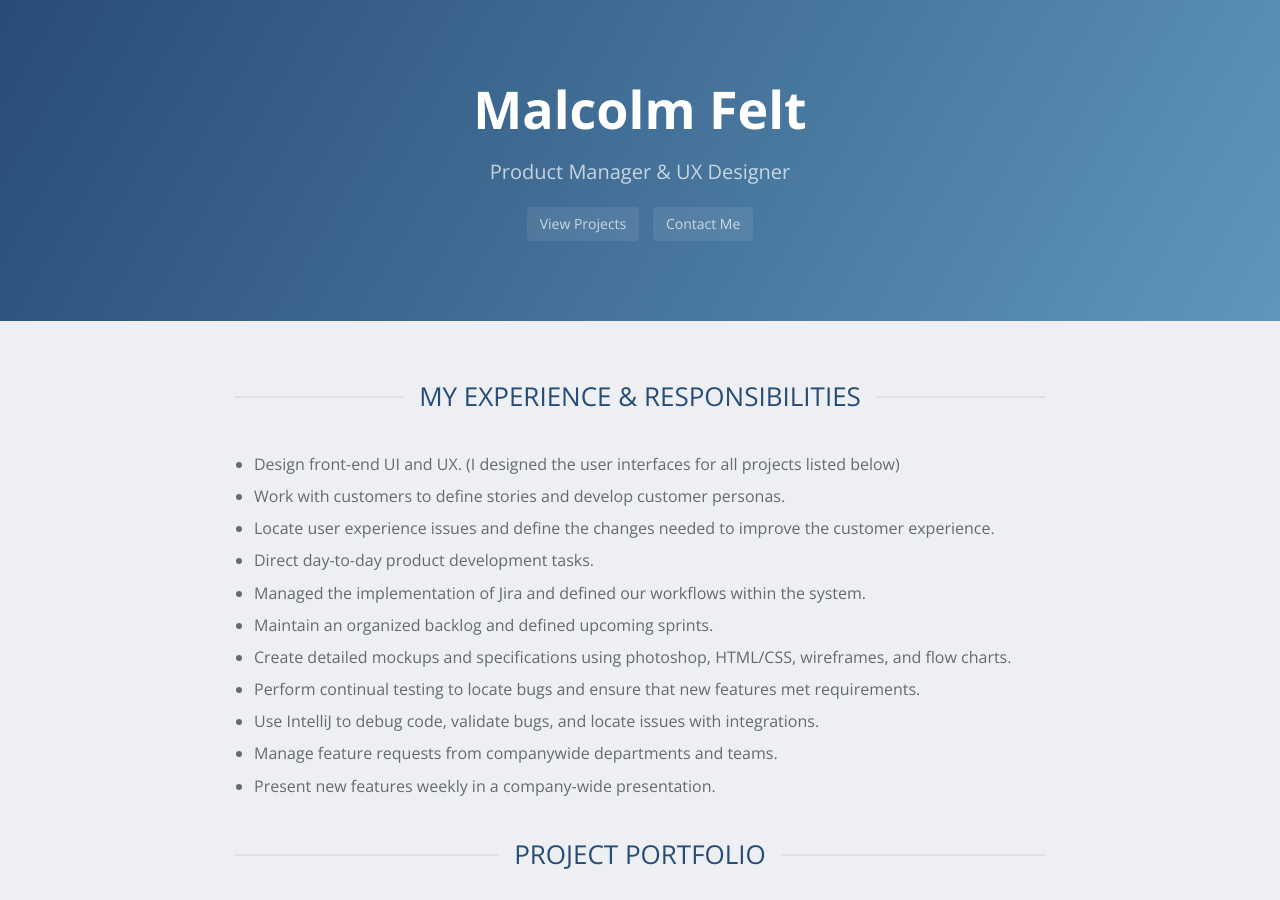
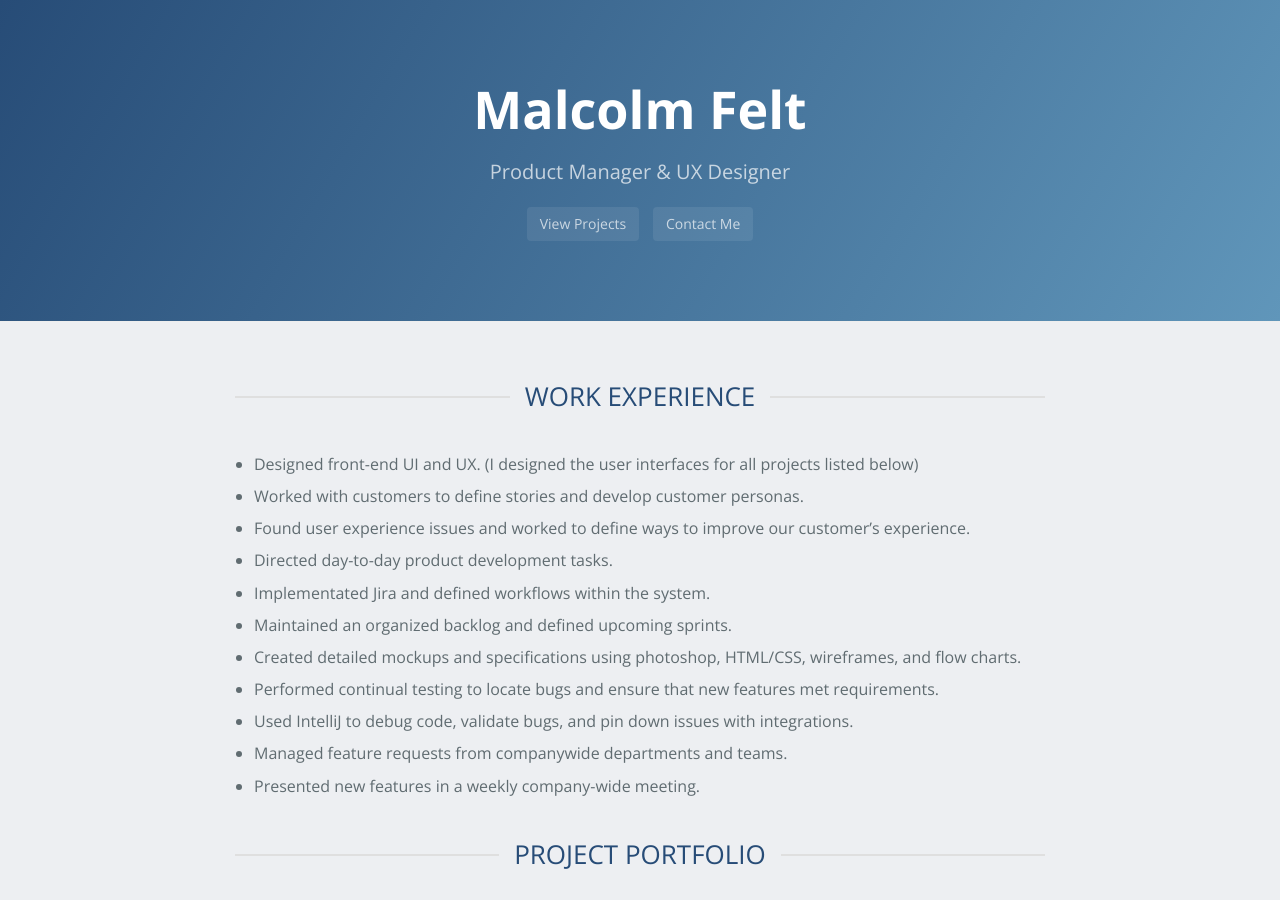
Before and after one commit to mfelt/mfelt.github.io, a Jekyll site: the page built from index.md, in a window 1280 px wide and 900 px high. Built offline with Jekyll 4.4.1, drawn with Linux system fonts in a browser that asks for light colours; nearby versions of some CDN libraries; our own code applies the rules of GitHub Pages for plain Markdown files.

Commit message:
Update index.md

```diff
--- a/index.md
+++ b/index.md
@@ -1,16 +1,16 @@
-{% include h2 text="My Experience & Responsibilities" %}
+{% include h2 text="Work Experience" %}
 
-- Design front-end UI and UX. (I designed the user interfaces for all projects listed below)
-- Work with customers to define stories and develop customer personas.
-- Locate user experience issues and define the changes needed to improve the customer experience.
-- Direct day-to-day product development tasks.
-- Managed the implementation of Jira and defined our workflows within the system.
-- Maintain an organized backlog and defined upcoming sprints.
-- Create detailed mockups and specifications using photoshop, HTML/CSS, wireframes, and flow charts.
-- Perform continual testing to locate bugs and ensure that new features met requirements.
-- Use IntelliJ to debug code, validate bugs, and locate issues with integrations.
-- Manage feature requests from companywide departments and teams.
-- Present new features weekly in a company-wide presentation.
+- Designed front-end UI and UX. (I designed the user interfaces for all projects listed below)
+- Worked with customers to define stories and develop customer personas.
+- Found user experience issues and worked to define ways to improve our customer's experience.
+- Directed day-to-day product development tasks.
+- Implementated Jira and defined workflows within the system.
+- Maintained an organized backlog and defined upcoming sprints.
+- Created detailed mockups and specifications using photoshop, HTML/CSS, wireframes, and flow charts.
+- Performed continual testing to locate bugs and ensure that new features met requirements.
+- Used IntelliJ to debug code, validate bugs, and pin down issues with integrations.
+- Managed feature requests from companywide departments and teams.
+- Presented new features in a weekly company-wide meeting.
 
 <h2 id="projects"><span>Project Portfolio</span></h2>
 
```
